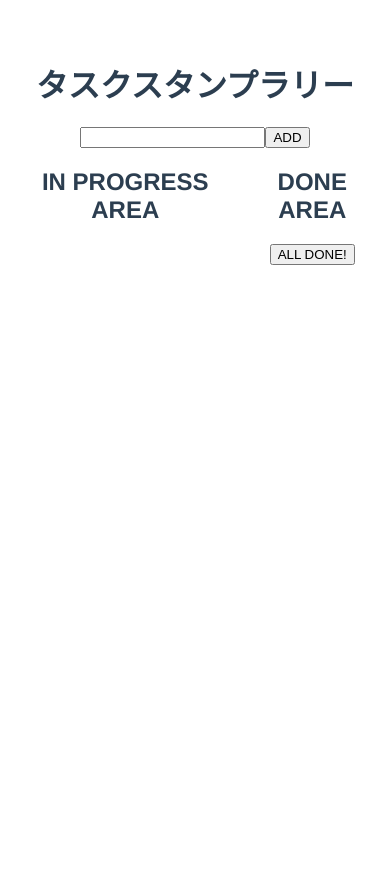
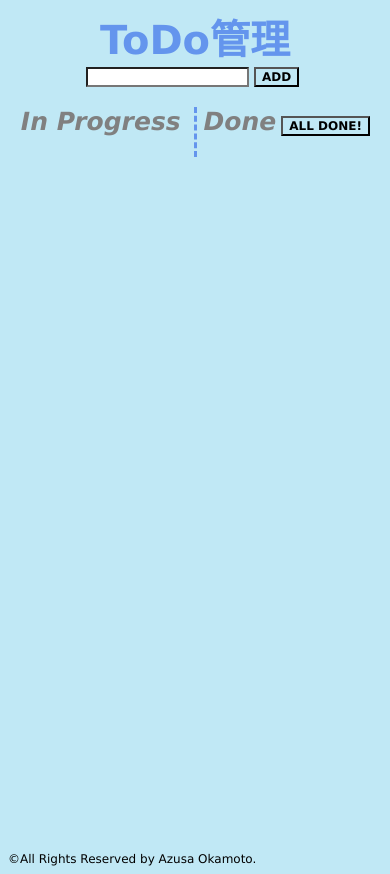
Before and after one commit to azufb/StampToDoApp, a Vue app in the folder stamptodo/: page / in a window 390 px wide. Before the commit the page ends 844 px from the top, so only its background shows below. Built offline with nearby package versions, Linux system fonts and the light colour scheme.

Commit message:
cssでスタイル調節とレスポンシブ対応

```diff
--- a/stamptodo/public/index.html
+++ b/stamptodo/public/index.html
@@ -5,7 +5,7 @@
     <meta http-equiv="X-UA-Compatible" content="IE=edge">
     <meta name="viewport" content="width=device-width,initial-scale=1.0">
     <link rel="icon" href="<%= BASE_URL %>favicon.ico">
-    <title><%= htmlWebpackPlugin.options.title %></title>
+    <title>ToDo管理</title>
   </head>
   <body>
     <noscript>
@@ -13,5 +13,8 @@
     </noscript>
     <div id="app"></div>
     <!-- built files will be auto injected -->
+    <footer>
+      &copy;All Rights Reserved by Azusa Okamoto.
+    </footer>
   </body>
 </html>
--- a/stamptodo/src/App.vue
+++ b/stamptodo/src/App.vue
@@ -1,31 +1,31 @@
 <template>
   <div id='app'>
-    <h1>タスクスタンプラリー</h1>
+    <h1>ToDo管理</h1>
     <form v-on:submit.prevent='onclick'>
-      <input type='text' id='title' v-model='title' required />
-      <input type='submit' value='ADD' />
+      <input class='inputTodo' type='text' id='title' v-model='title' required />
+      <input class='btn' type='submit' value='ADD' />
     </form>
     <div class='todos'>
-      <div>
-        <h2>IN PROGRESS AREA</h2>
+      <div class='progress'>
+        <h2>In Progress</h2>
         <ul v-for='( todo, index ) in todos' :key='index'>
           <li>
             {{ todo.title }}
           </li>
-          <input type='button' value='DONE' v-on:click='doneTodo(todo.d)' />
-          <input type='button' value='DELETE' v-on:click='deleteTodo(todo.d)' />
+          <div>
+            <input class='dBtn' type='button' value='DONE' v-on:click='doneTodo(todo.d)' />
+            <input class='btn' type='button' value='DELETE' v-on:click='deleteTodo(todo.d)' />
+          </div>
         </ul>
       </div>
-      <div>
-        <h2>DONE AREA</h2>
+      <div class='done'>
+        <h2>Done<input class='allDoneBtn' type='button' value='ALL DONE!' v-on:click='allDone()' /></h2>
         <ul v-for='(done, id) of dones' :key='id'>
           <li>
             {{ done }}
           </li>
         </ul>
-        <input type='button' value='ALL DONE!' v-on:click='allDone()' />
       </div>
-
     </div>
   </div>
 </template>
@@ -72,20 +72,134 @@ export default {
 </script>
 
 <style>
+* {
+  background-color: rgb(192, 232, 245);
+}
 #app {
-  font-family: Avenir, Helvetica, Arial, sans-serif;
+  font-family: 'Lucida Sans', 'Lucida Sans Regular', 'Lucida Grande', 'Lucida Sans Unicode', Geneva, Verdana, sans-serif;
   -webkit-font-smoothing: antialiased;
   -moz-osx-font-smoothing: grayscale;
   text-align: center;
-  color: #2c3e50;
-  margin-top: 60px;
+  color: black;
+  margin-top: 0px;
+  cursor: default;
+  display: flex;
+  flex-direction: column;
+  min-height: 100vh;
+}
+
+h1 {
+  font-size: 50px;
+  color: cornflowerblue;
+  margin-top: 0px;
+  margin-bottom: 0px;
+}
+
+input {
+  font-size: 20px;
+  margin-right: 5px;
+}
+
+.inputTodo {
+  background-color: white;
+}
+
+.btn {
+  font-weight: bold;
+  font-family: 'Lucida Sans', 'Lucida Sans Regular', 'Lucida Grande', 'Lucida Sans Unicode', Geneva, Verdana, sans-serif;
+}
+
+.todos {
+  display: flex;
+  justify-content: center;
+  margin-top: 20px;
+}
+
+h2 {
+  font-size: 35px;
+  font-style: italic;
+  color: gray;
+  margin-top: 0px;
+}
+
+ul {
+  display: flex;
 }
 
 ul li {
   list-style: none;
+  font-size: 25px;
+  font-weight: bold;
 }
 
-.todos {
-  display: flex;
+.progress {
+  width: 50%;
+  height: auto;
+  border-right-style: dashed;
+  border-right-color: cornflowerblue;
+}
+
+.dBtn {
+  margin-left: 10px;
+  font-weight: bold;
+  font-family: 'Lucida Sans', 'Lucida Sans Regular', 'Lucida Grande', 'Lucida Sans Unicode', Geneva, Verdana, sans-serif;
+}
+
+.done {
+  width: 50%;
+}
+
+.allDoneBtn {
+  margin-left: 30px;
+  font-weight: bold;
+  font-family: 'Lucida Sans', 'Lucida Sans Regular', 'Lucida Grande', 'Lucida Sans Unicode', Geneva, Verdana, sans-serif;
+}
+
+footer {
+  margin-top: auto;
+  font-family: 'Lucida Sans', 'Lucida Sans Regular', 'Lucida Grande', 'Lucida Sans Unicode', Geneva, Verdana, sans-serif;
+}
+
+@media(max-width: 767px) {
+  h1 {
+    font-size: 40px;
+  }
+
+  input {
+    font-size: 12px;
+  }
+
+  .btn {
+    font-size: 12px;
+  }
+  h2 {
+    font-size: 25px;
+  }
+
+  ul {
+    text-align: left;
+    display: block;
+  }
+
+  ul li {
+    list-style: none;
+    font-size: 15px;
+  }
+
+  .dBtn {
+  margin-left: 0px;
+  }
+
+  .done {
+    width: 50%;
+  }
+
+  .allDoneBtn {
+    margin-left: 5px;
+  }
+
+  footer {
+    font-size: 12px;
+  }
 }
 </style>
```
